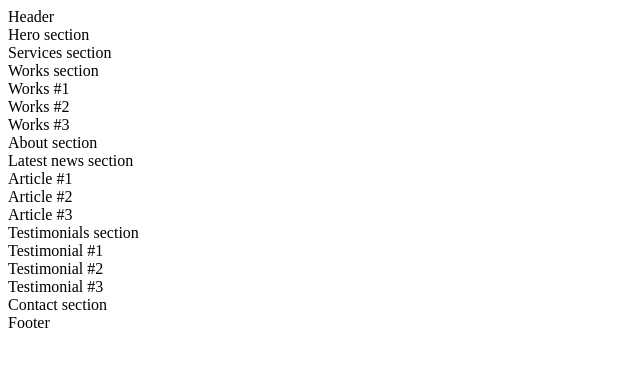
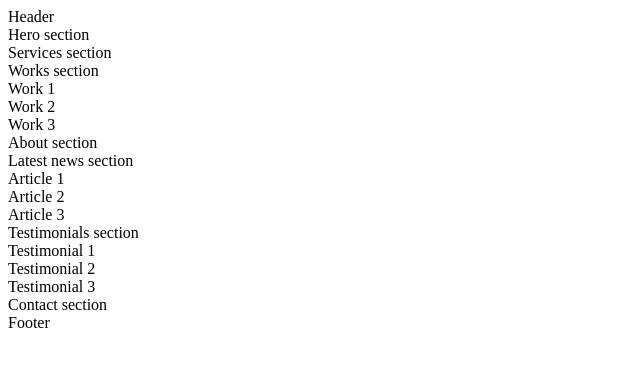
Before and after one commit to SANTIAGOH22/holbertonschool-web_front_end, a plain HTML site: page html_advanced/6-index.html in a window 1280 px wide. Shown: the full height of the page, 0-640 px from the left. Drawn offline with Linux system fonts and the light colour scheme.

Commit message:
Update the Work, News, Testimonial articles

```diff
--- a/html_advanced/6-index.html
+++ b/html_advanced/6-index.html
@@ -15,19 +15,22 @@
         <main>
             <section>Hero section</section>
             <section>Services section</section>
-            <section>Works section</section>
-                <article>Works #1</article>
-                <article>Works #2</article>
-                <article>Works #3</article>
+            <section>Works section
+                <article>Work 1</article>
+                <article>Work 2</article>
+                <article>Work 3</article>
+            </section>
             <section>About section</section>
-            <section>Latest news section</section>
-                <article>Article #1</article>
-                <article>Article #2</article>
-                <article>Article #3</article>
-            <section>Testimonials section</section>
-                <article>Testimonial #1</article>
-                <article>Testimonial #2</article>
-                <article>Testimonial #3</article>
+            <section>Latest news section
+                <article>Article 1</article>
+                <article>Article 2</article>
+                <article>Article 3</article>
+            </section>
+            <section>Testimonials section
+                <article>Testimonial 1</article>
+                <article>Testimonial 2</article>
+                <article>Testimonial 3</article>
+            </section>
             <section>Contact section</section>
         </main>
         <footer>
```
